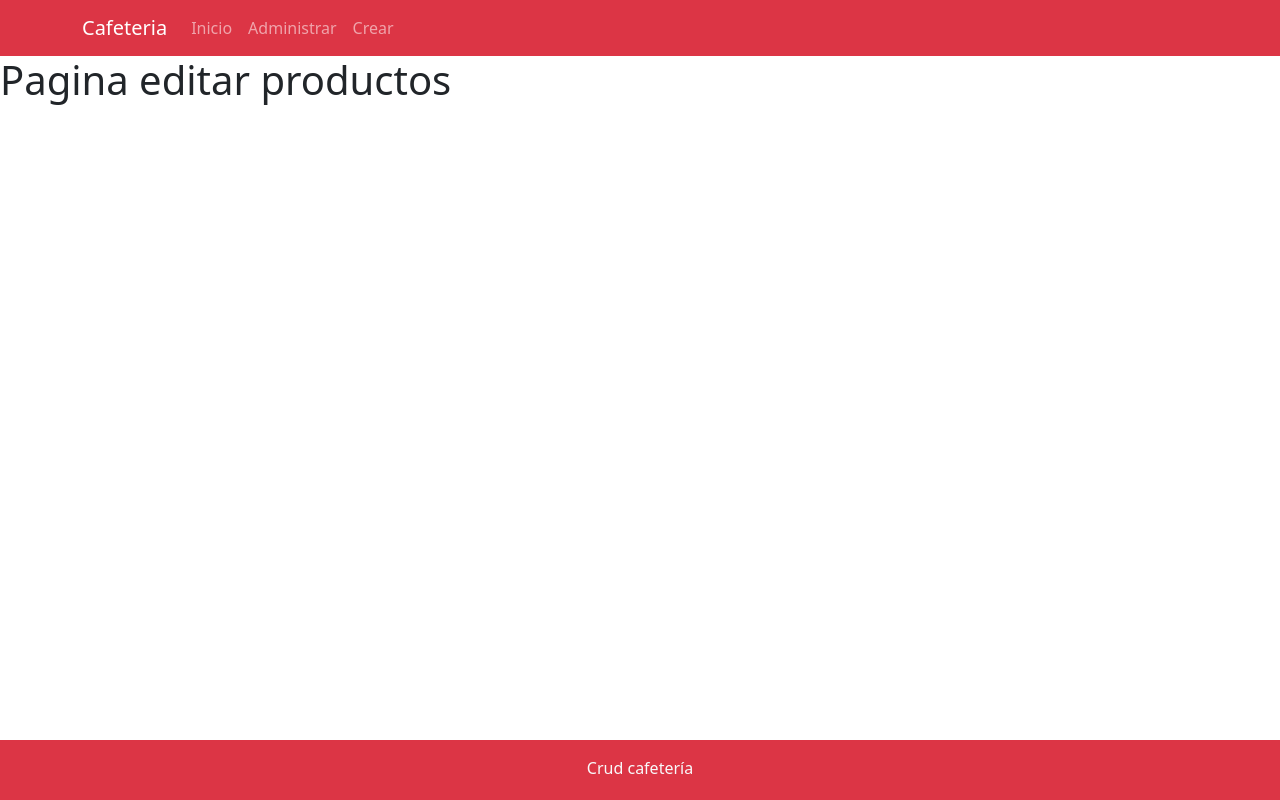
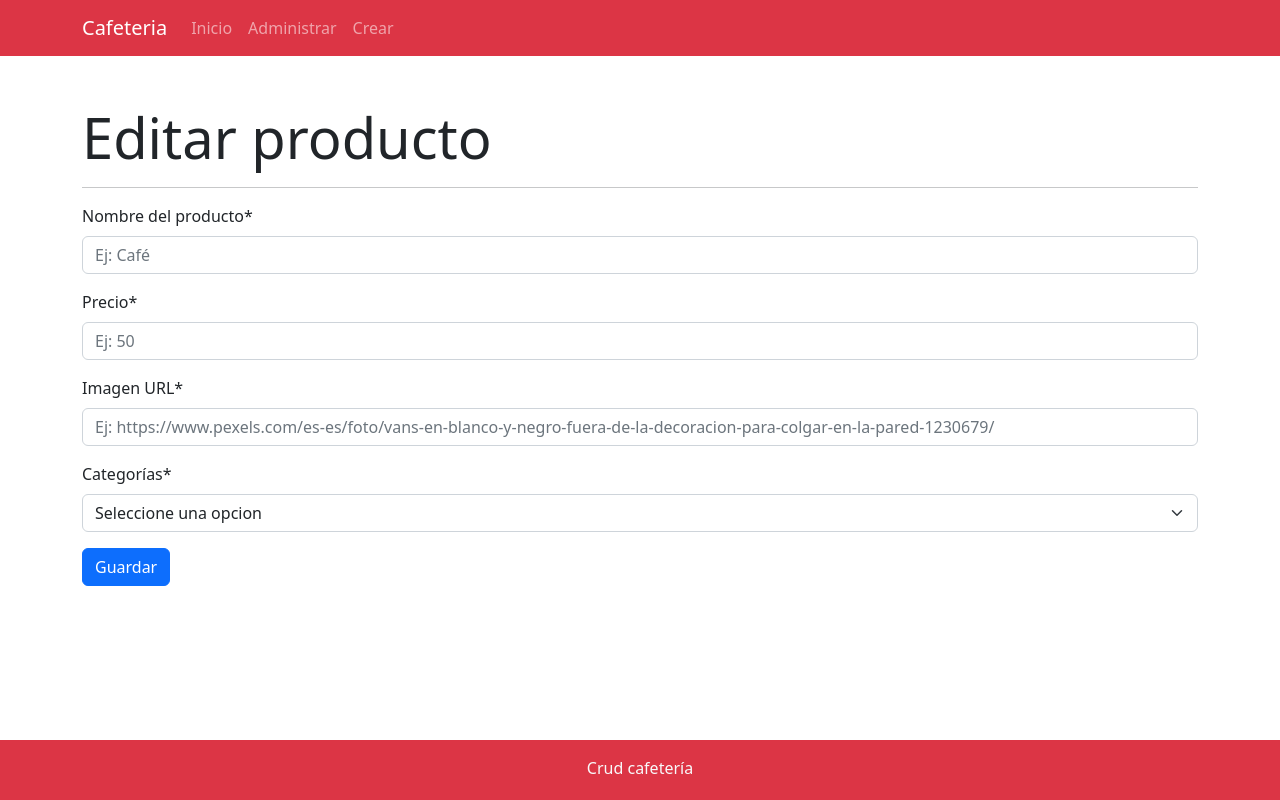
Before and after one commit to MDanielaCardozo/practicaReact-CRUD.Cafeteria, a React (Create React App) app: page /administrar/producto/editar/1 in a window 1280 px wide. Built offline with nearby package versions, Linux system fonts and the light colour scheme.

Commit message:
Navegamos a editar

```diff
--- a/src/components/views/producto/EditarProducto.js
+++ b/src/components/views/producto/EditarProducto.js
@@ -1,10 +1,48 @@
 import React from 'react';
+import { Form, Button } from 'react-bootstrap';
 
 const EditarProducto = () => {
     return (
-        <div>
-            <h1>Pagina editar productos</h1>
-        </div>
+        <section className="container">
+      <h1 className="display-4 mt-5">Editar producto</h1>
+      <hr />
+      <Form >
+        <Form.Group className="mb-3" controlId="formNombreProducto">
+          <Form.Label>Nombre del producto*</Form.Label>
+          <Form.Control
+            type="text"
+            placeholder="Ej: Café"
+           />
+        </Form.Group>
+        <Form.Group className="mb-3" controlId="formPrecio">
+          <Form.Label>Precio*</Form.Label>
+          <Form.Control
+            type="number"
+            placeholder="Ej: 50"
+          />
+        </Form.Group>
+        <Form.Group className="mb-3" controlId="formImagen">
+          <Form.Label>Imagen URL*</Form.Label>
+          <Form.Control
+            type="text"
+            placeholder="Ej: https://www.pexels.com/es-es/foto/vans-en-blanco-y-negro-fuera-de-la-decoracion-para-colgar-en-la-pared-1230679/"
+            />
+        </Form.Group>
+        <Form.Group className="mb-3">
+          <Form.Label>Categorías*</Form.Label>
+          <Form.Select >
+            <option value=''>Seleccione una opcion</option>
+            <option value='bebida-caliente'>Bebida caliente</option>
+            <option value='bebida-fria'>Bebida fria</option>
+            <option value='dulce'>Dulce</option>
+            <option value='salado'>Salado</option>
+          </Form.Select>
+        </Form.Group>
+        <Button variant="primary" type="submit">
+          Guardar
+        </Button>
+      </Form>
+    </section>
     );
 };
 
--- a/src/components/views/producto/ItemProducto.js
+++ b/src/components/views/producto/ItemProducto.js
@@ -1,6 +1,7 @@
 import React from "react";
 import { Button } from "react-bootstrap";
 import Swal from "sweetalert2";
+import { Link } from "react-router-dom";
 
 const ItemProducto = ({producto, consultarAPI}) => {
 
@@ -51,7 +52,7 @@ const ItemProducto = ({producto, consultarAPI}) => {
         <td className="truncate">{imagen}</td>
         <td>{categoria}</td>
         <td>
-          <Button variant="warning" className="me-2">Editar</Button>
+          <Link to={`/administrar/producto/editar/${id}`} className='btn btn-warning me-2'>Editar</Link>
           <Button variant="danger" onClick={handleDelete}>Borrar</Button>
         </td>
       </tr>
```
